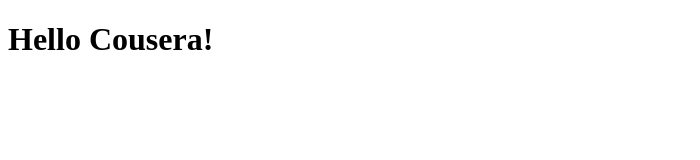
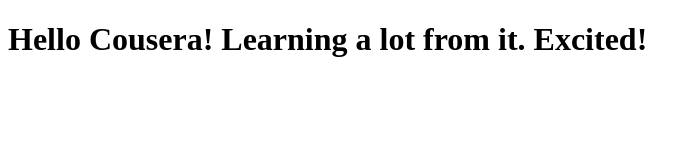
Before and after one commit to paimanirani/Website-creation_Demo, a plain HTML site: page site/index.html in a window 1280 px wide. Shown: the whole page, without its empty margins (0-700 px from the left). Drawn offline with Linux system fonts and the light colour scheme.

Commit message:
small additiional change

```diff
--- a/site/index.html
+++ b/site/index.html
@@ -4,6 +4,8 @@
 	<title>Hello Cousera!</title>
 </head>
 <body>
-<h1>Hello Cousera!</h1>
+<h1>Hello Cousera!
+Learning a lot from it. Excited!
+</h1>
 </body>
 </html>
```
